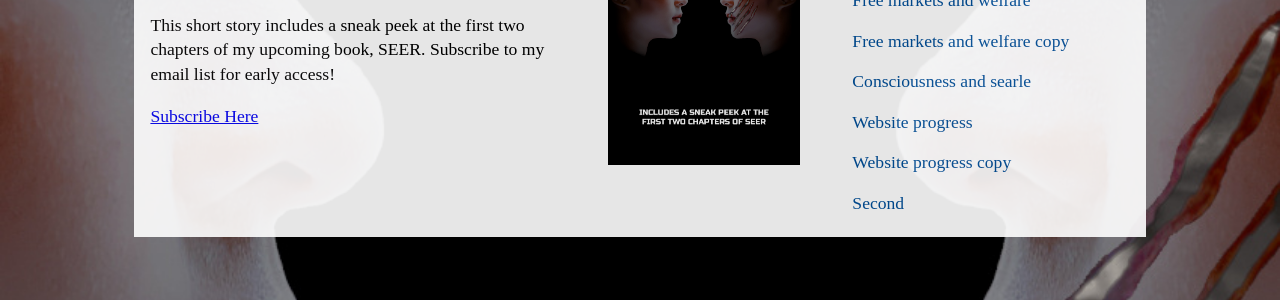
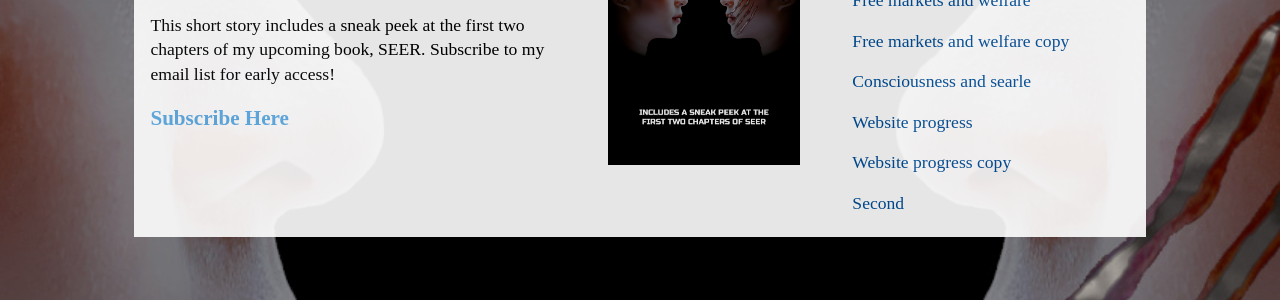
Before and after one commit to ryooan/ryooan.github.io, a Jekyll site: the page built from index.html, in a window 1280 px wide. Shown: the part 382-682 px from the top of the page. Built offline with Jekyll 4.4.1, drawn with Linux system fonts in a browser that asks for light colours.

Commit message:
Update index.html

```diff
--- a/index.html
+++ b/index.html
@@ -16,7 +16,7 @@
 
 		<p>What makes you human? As the first person in the world to have her mind copied to a machine, Lisa may soon learn the answer. Her copy’s mechanical body is stronger and more durable than bone, flesh, and blood could ever be. But the dream of roboticists and neuroscientists everywhere may turn out to be a nightmare.</p>
 		<p>This short story includes a sneak peek at the first two chapters of my upcoming book, SEER. Subscribe to my email list for early access!</p>
-		<p><a href="https://www.ryanbeckauthor.com/subscribe">Subscribe Here</a>
+		<h2 class="worktitles"><p><a href="https://www.ryanbeckauthor.com/subscribe" class="worklinks">Subscribe Here</a></h2>
 	</div>
 </div>
 
```
